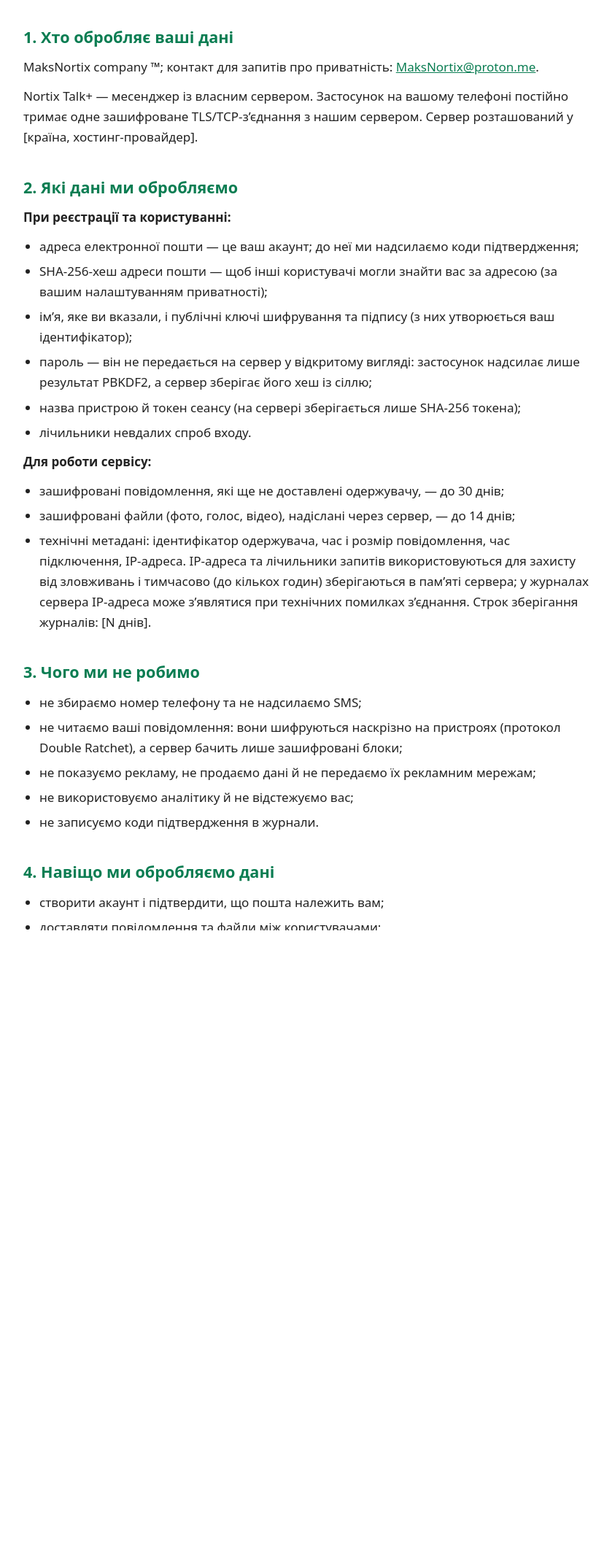
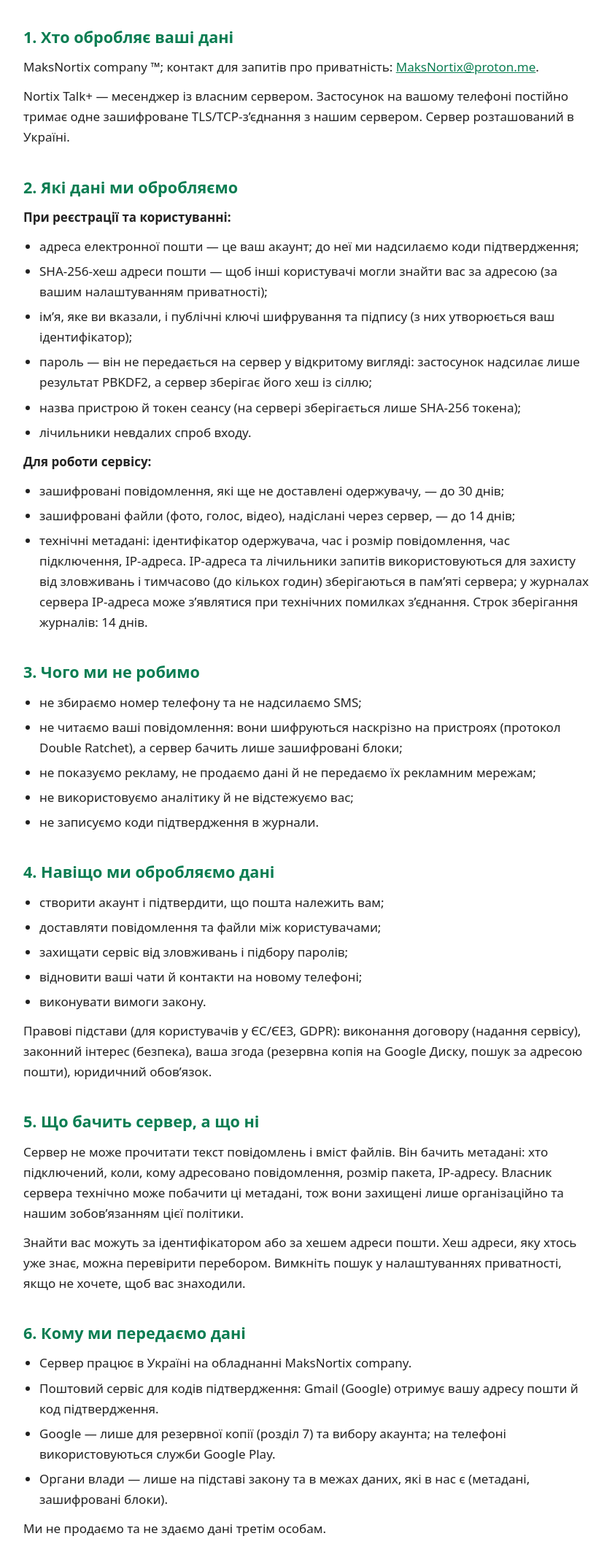
Before and after one commit to maaksim1122-cloud/maksnortix, a plain HTML site: page privacy.html in a window 1280 px wide. Shown: the part 250-2392 px from the top of the page at 73% size, without its empty margins (218-1061 px from the left). Drawn offline with Linux system fonts and the light colour scheme.

Commit message:
Fill privacy policy placeholders

```diff
--- a/privacy.html
+++ b/privacy.html
@@ -34,7 +34,7 @@
 
 <h2>1. Хто обробляє ваші дані</h2>
 <p>MaksNortix company ™; контакт для запитів про приватність: <a href="mailto:MaksNortix@proton.me">MaksNortix@proton.me</a>.</p>
-<p>Nortix Talk+ — месенджер із власним сервером. Застосунок на вашому телефоні постійно тримає одне зашифроване TLS/TCP-з’єднання з нашим сервером. Сервер розташований у [країна, хостинг-провайдер].</p>
+<p>Nortix Talk+ — месенджер із власним сервером. Застосунок на вашому телефоні постійно тримає одне зашифроване TLS/TCP-з’єднання з нашим сервером. Сервер розташований в Україні.</p>
 
 <h2>2. Які дані ми обробляємо</h2>
 <p><b>При реєстрації та користуванні:</b></p>
@@ -50,7 +50,7 @@
 <ul>
 <li>зашифровані повідомлення, які ще не доставлені одержувачу, — до 30 днів;</li>
 <li>зашифровані файли (фото, голос, відео), надіслані через сервер, — до 14 днів;</li>
-<li>технічні метадані: ідентифікатор одержувача, час і розмір повідомлення, час підключення, IP-адреса. IP-адреса та лічильники запитів використовуються для захисту від зловживань і тимчасово (до кількох годин) зберігаються в пам’яті сервера; у журналах сервера IP-адреса може з’являтися при технічних помилках з’єднання. Строк зберігання журналів: [N днів].</li>
+<li>технічні метадані: ідентифікатор одержувача, час і розмір повідомлення, час підключення, IP-адреса. IP-адреса та лічильники запитів використовуються для захисту від зловживань і тимчасово (до кількох годин) зберігаються в пам’яті сервера; у журналах сервера IP-адреса може з’являтися при технічних помилках з’єднання. Строк зберігання журналів: 14 днів.</li>
 </ul>
 
 <h2>3. Чого ми не робимо</h2>
@@ -78,8 +78,8 @@
 
 <h2>6. Кому ми передаємо дані</h2>
 <ul>
-<li>Хостинг-провайдер сервера: OVHcloud — зберігання даних на сервері.</li>
-<li>Поштовий сервіс для кодів підтвердження: [Brevo / Gmail] отримує вашу адресу пошти й код підтвердження.</li>
+<li>Сервер працює в Україні на обладнанні MaksNortix company.</li>
+<li>Поштовий сервіс для кодів підтвердження: Gmail (Google) отримує вашу адресу пошти й код підтвердження.</li>
 <li>Google — лише для резервної копії (розділ 7) та вибору акаунта; на телефоні використовуються служби Google Play.</li>
 <li>Органи влади — лише на підставі закону та в межах даних, які в нас є (метадані, зашифровані блоки).</li>
 </ul>
```
